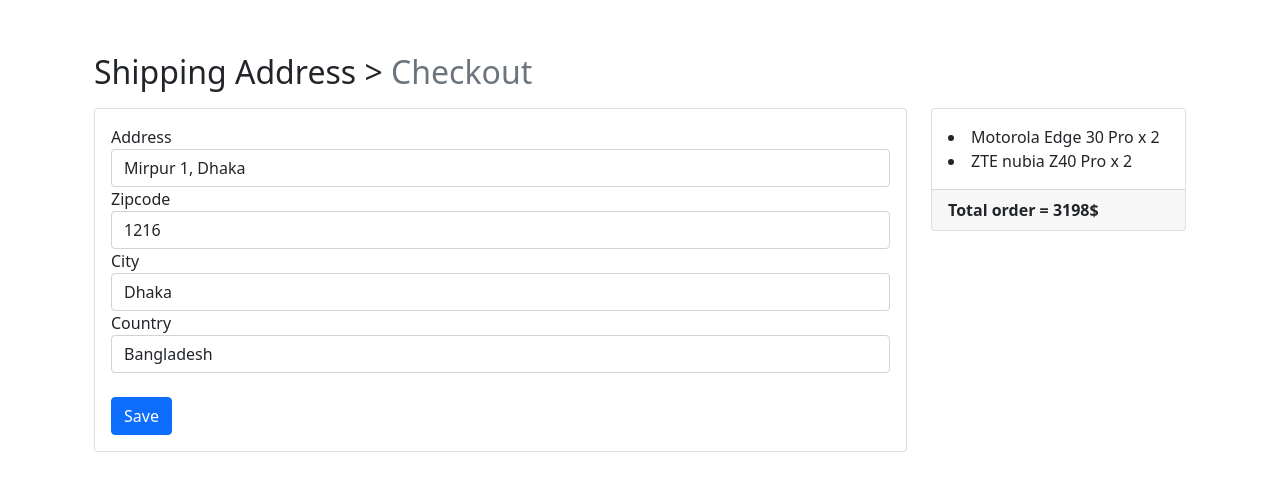
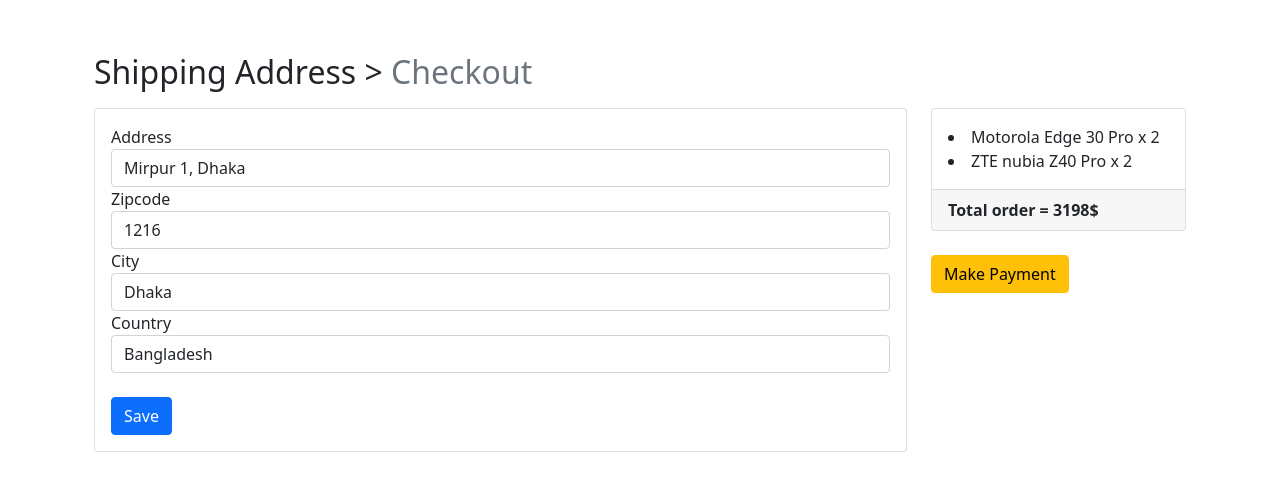
Before and after one commit to engnraminul/Aminul-EShop, a Django app: page /payment/checkout/ in a window 1280 px wide. Shown: the part 56-547 px from the top of the page. Run offline with Django 4.2, Linux system fonts and the light colour scheme; a user stored in the database is signed in; data comes from the database, SQL or seed files in the repository; both versions use the stored data as it was after the commit; some libraries are stand-ins or nearby versions.

Commit message:
Implement Payment button Condition

```diff
--- a/Payment/models.py
+++ b/Payment/models.py
@@ -14,7 +14,7 @@
 
 
     def is_fully_filled(self):
-        field_names = [f.name for f in self._meta.get_fileds()]
+        field_names = [f.name for f in self._meta.get_fields()]
 
         for field_name in field_names:
             value = getattr(self, field_name)
--- a/Payment/views.py
+++ b/Payment/views.py
@@ -23,4 +23,4 @@
     order_items = order_qs[0].orderitems.all()
     order_total = order_qs[0].get_totals()
 
-    return render(request, 'Payment/checkout.html', context={"form":form, "order_items":order_items, "order_total":order_total})
+    return render(request, 'Payment/checkout.html', context={"form":form, "order_items":order_items, "order_total":order_total, "saved_address":saved_address})
--- a/templates/payment/checkout.html
+++ b/templates/payment/checkout.html
@@ -36,6 +36,14 @@
 
         </div>
       </div>
+      <br>
+      {% if saved_address.is_fully_filled %}
+        <a href="#" class="btn btn-warning btn-md">Make Payment</a>
+      {% else %}
+        <div class="aler alert-info">
+          <p>Fill up all information to make payment!</p>
+        </div>
+      {% endif %}
     </div>
 
   </div>
```
Also changed, not shown: db.sqlite3.
